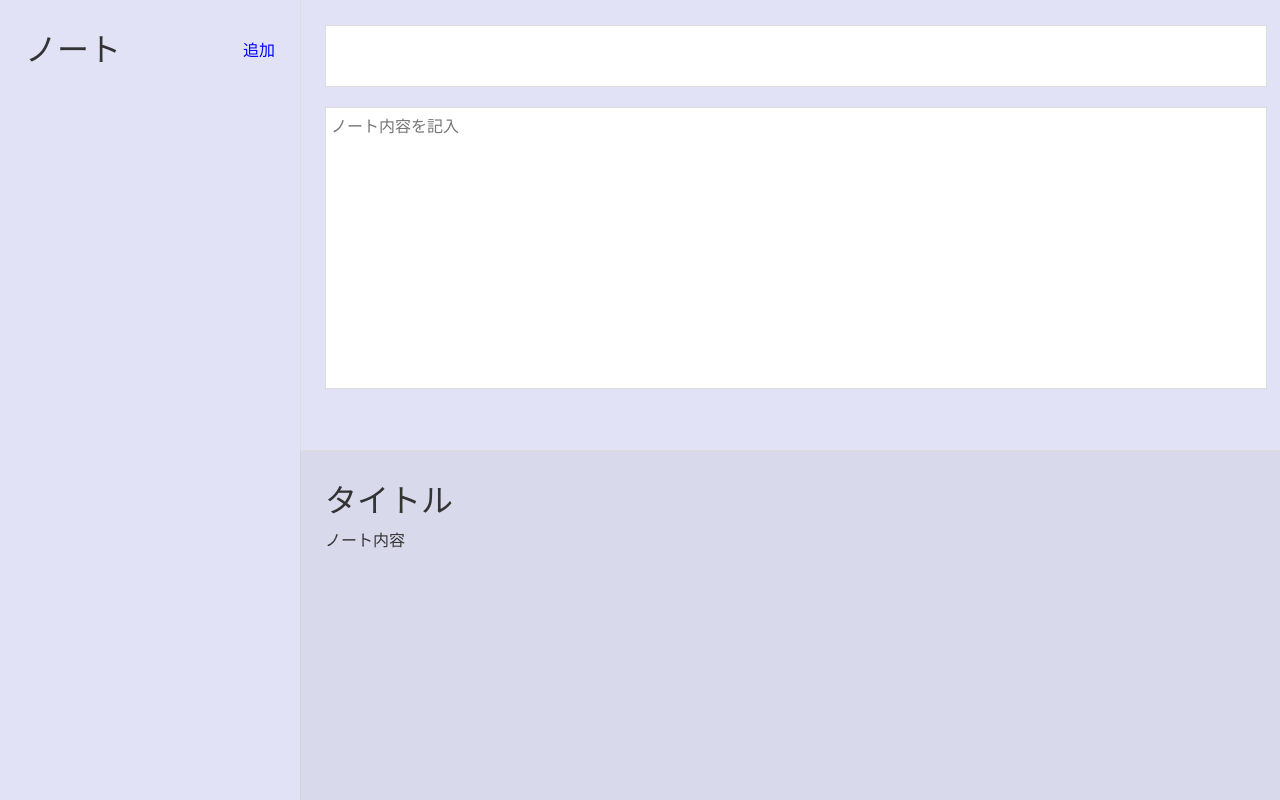
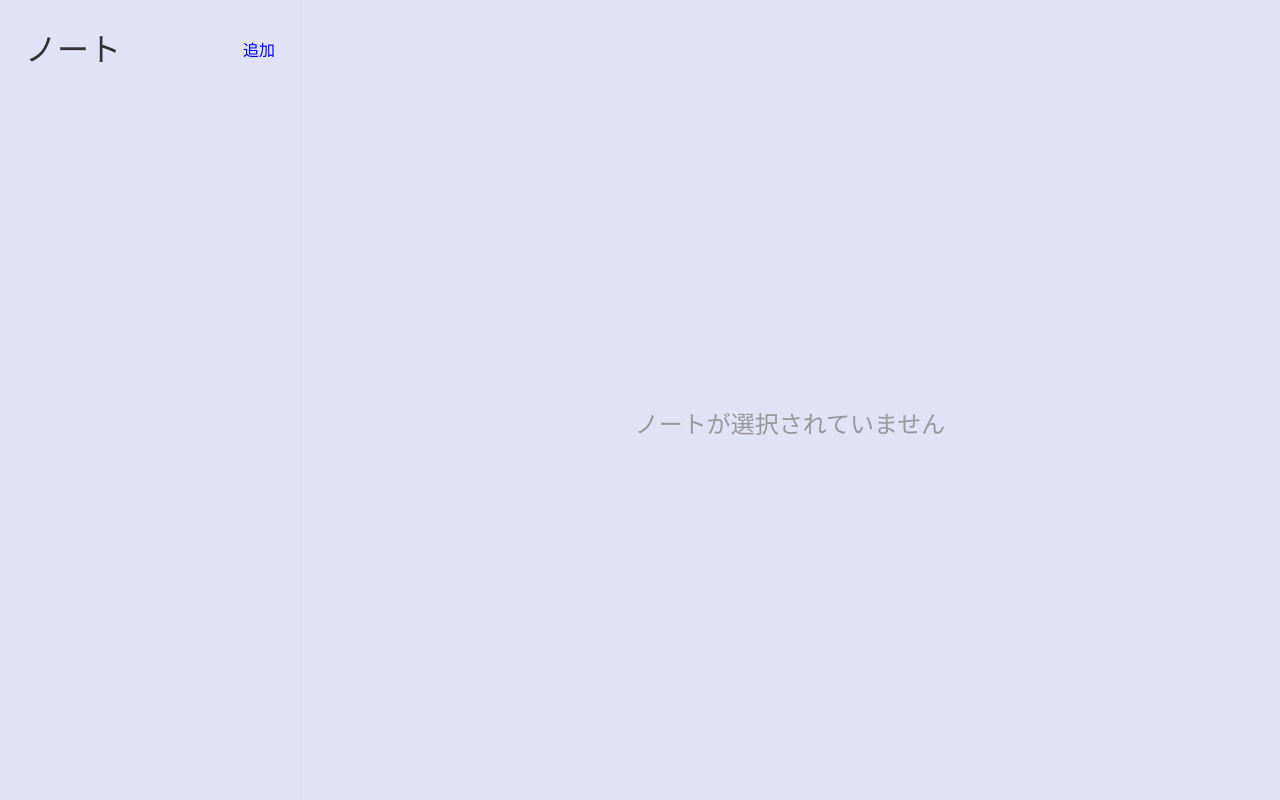
Before and after one commit to tomy-frontend/React-note-app, a React (Vite) app: page / in a window 1280 px wide. Built offline with nearby package versions, Linux system fonts and the light colour scheme.

Commit message:
アクティブになっているノートをfind関数でオブジェクトを取り出す関数を記述

```diff
--- a/src/App.jsx
+++ b/src/App.jsx
@@ -7,7 +7,6 @@ import uuid from "react-uuid";
 function App() {
   const [notes, setNotes] = useState([]); // 作成したnoteを保存する配列
   const [activeNote, setActiveNote] = useState(false); // noteのアクティブ状態を管理する配列
-  console.log(activeNote);
 
   // 新規note作成
   const onAddNote = () => {
@@ -34,6 +33,13 @@ function App() {
     setNotes(filterNotes);
   };
 
+  // アクティブになっているノートを取得する関数
+  const getActiveNote = () => {
+    // notes配列から、note.idがactiveNoteと一致するものだけを１つだけ見つけて、オブジェクトを取り出す
+    // returnでそれを返す
+    return notes.find((note) => note.id === activeNote);
+  };
+
   return (
     <div className="App">
       <Sidebar
@@ -43,7 +49,7 @@ function App() {
         activeNote={activeNote}
         setActiveNote={setActiveNote}
       />
-      <Main />
+      <Main activeNote={getActiveNote()} />
     </div>
   );
 }
--- a/src/components/Main.css
+++ b/src/components/Main.css
@@ -44,3 +44,14 @@
   padding: 0 25px 25px 25px;
   line-height: 2rem;
 }
+
+/* アクティブなノートがない時 */
+.no-active-note {
+  width: 100%;
+  height: 100dvh;
+  line-height: 100dvh;
+  text-align: center;
+  font-size: 1.5rem;
+  color: #999;
+  font-weight: 600;
+}
--- a/src/components/Main.jsx
+++ b/src/components/Main.jsx
@@ -1,7 +1,12 @@
 import React from "react";
 import "./Main.css";
 
-const Main = () => {
+const Main = ({ activeNote }) => {
+  // activeNoteがfalseの時
+  if (!activeNote) {
+    return <p className="no-active-note">ノートが選択されていません</p>;
+  }
+
   return (
     <div className="app-main">
       <div className="app-main-edit">
@@ -10,8 +15,8 @@ const Main = () => {
       </div>
 
       <div className="app-main-note-preview">
-        <h1 className="preview-title">タイトル</h1>
-        <div className="markdown-preview">ノート内容</div>
+        <h1 className="preview-title">{activeNote.title}</h1>
+        <div className="markdown-preview">{activeNote.content}</div>
       </div>
     </div>
   );
```
